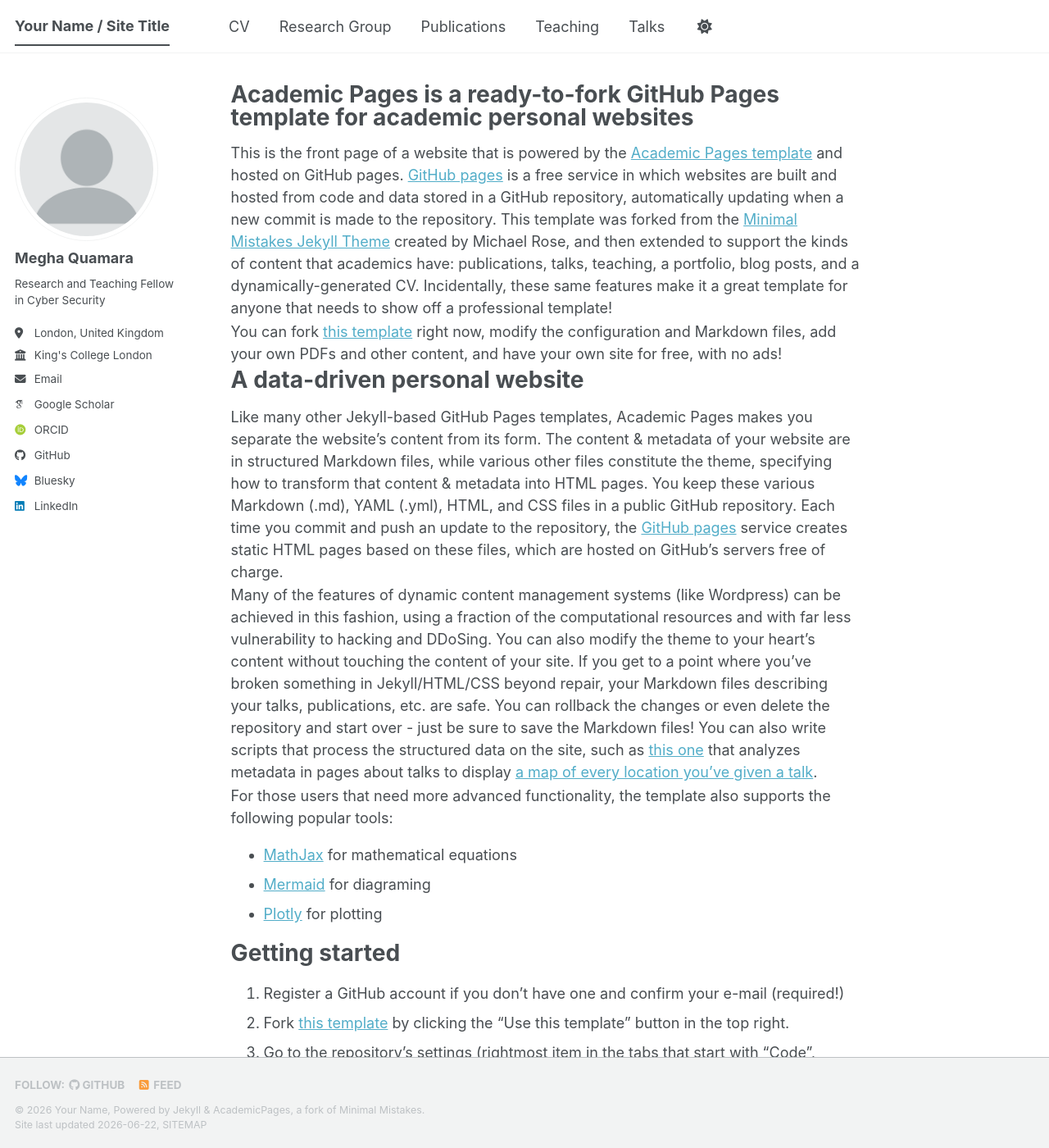
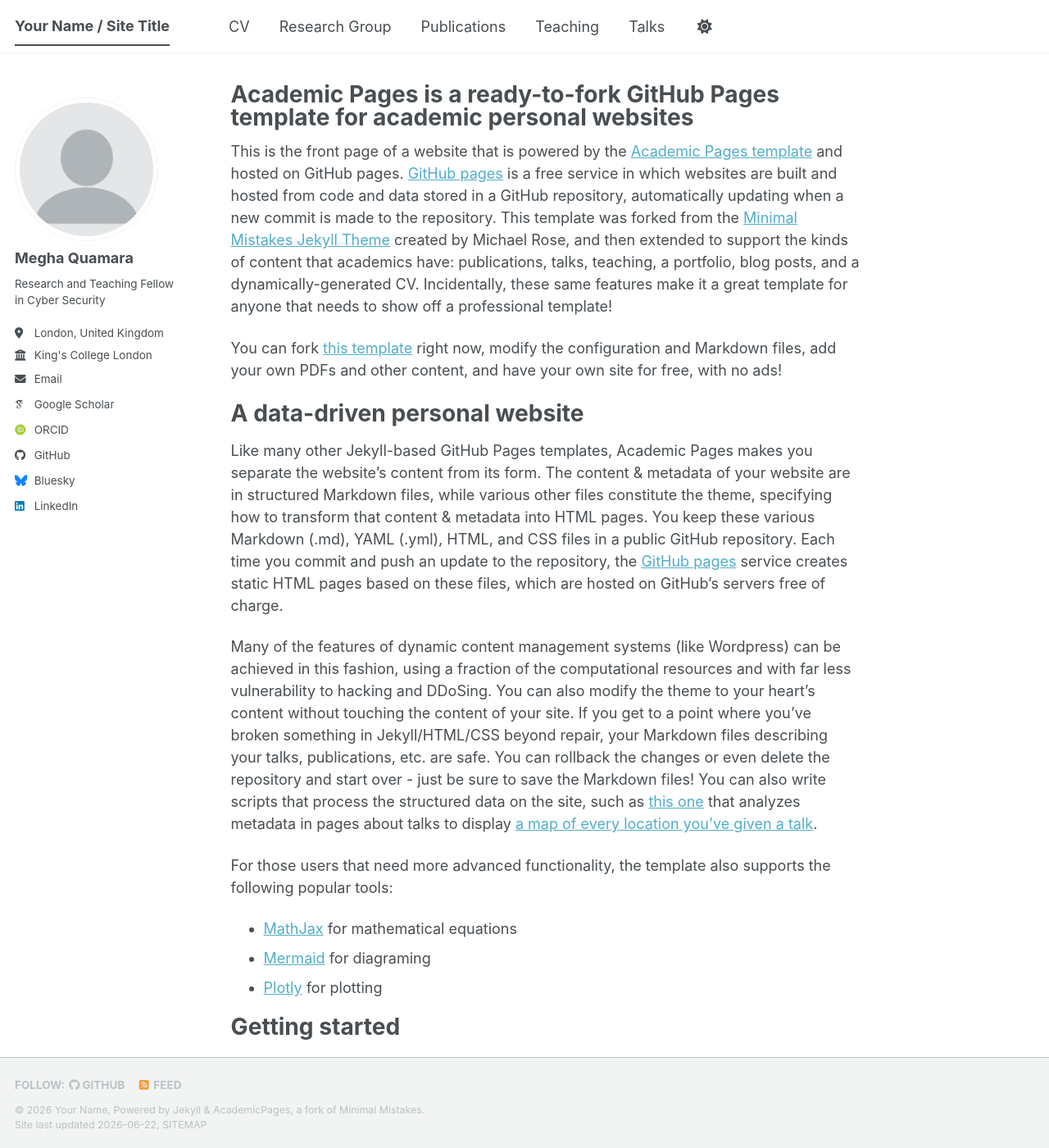
Before and after one commit to meghaquamara/personal-website, a Jekyll site: the page built from _pages/about.md, in a window 1280 px wide and 1400 px high. Shown: the whole window at 82% size. Built offline with Jekyll 4.4.1, drawn with Linux system fonts in a browser that asks for light colours; some web fonts are replaced; a script bundle is joined from its source files by our own code; library files that are not in the unit come from our copies.

Commit message:
Update main.scss

```diff
--- a/assets/css/main.scss
+++ b/assets/css/main.scss
@@ -64,10 +64,10 @@
 }
 
 .teaching-course {
-    margin-bottom: 0.1em !important;   /* space after title */
+    margin-bottom: 0.1em !important;
 }
 
-.page__content p {
-    margin-top: 0.1em;
-    margin-bottom: 0.1em;
+.teaching-info {
+    margin-top: 0 !important;
+    margin-bottom: 0.6em !important;
 }
```
